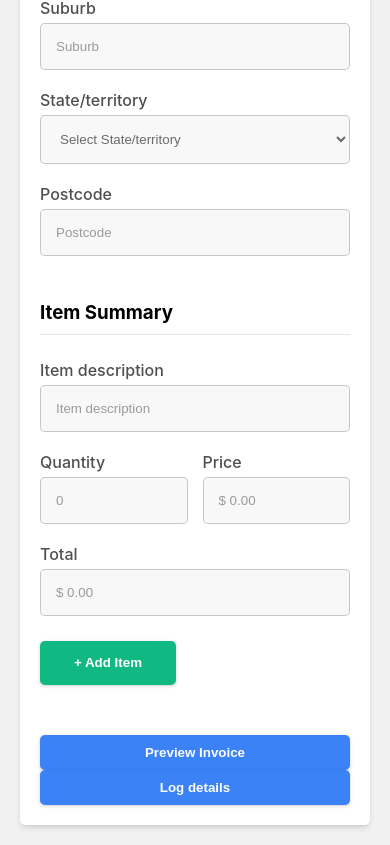
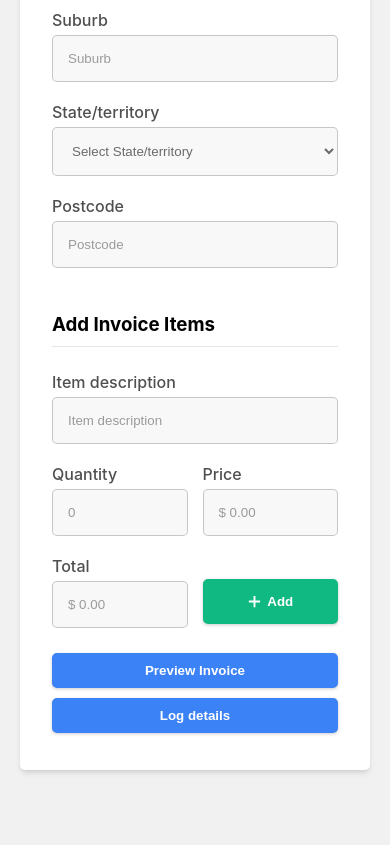
Before and after one commit to tom-odonovan/Invoice-Generator, a React (Create React App) app: page / in a window 390 px wide. Shown: the part 1505-2350 px from the top of the page. After the commit the page ends 2295 px from the top, so only its background shows below. Built offline with nearby package versions, Linux system fonts and the light colour scheme.

Commit message:
Edit form

```diff
--- a/src/components/AddInvoiceItems.js
+++ b/src/components/AddInvoiceItems.js
@@ -1,10 +1,14 @@
 import React from 'react'
 import ItemSummary from './ItemSummary'
 import '../css/AddInvoiceItem.css'
+import { GoPlus } from 'react-icons/go'
+import { useRef } from 'react'
 
 
 export default function AddInvoiceItems(props) {
     const { item, handleItem, itemList, handleItemList } = props
+
+    const inputRef = useRef(null)
 
     const handleSubmit = (e) => {
         e.preventDefault();
@@ -20,6 +24,9 @@ export default function AddInvoiceItems(props) {
 
         // Reset state of item
         handleItem({ description: '', quantity: '', price: '', total: '' });
+
+        // Set focus back to first input field
+        inputRef.current.focus()
     }
 
   return (
@@ -35,6 +42,7 @@ export default function AddInvoiceItems(props) {
                         placeholder='Item description'
                         value={item.description || ''}
                         onChange={handleItem}
+                        ref={inputRef}
                     ></input>
                 </div>
                 <div>
@@ -72,9 +80,14 @@ export default function AddInvoiceItems(props) {
 
                     ></input>
                 </div>
+                <div>
+                    <button type='submit' className='add-item-btn'>
+                        <GoPlus size={15} />Add
+                    </button>
+                </div>
             </div>
 
-            <button type='submit' className='add-item-btn'>+ Add Item</button>
+
 
         </form>
     </div>
--- a/src/components/Form.js
+++ b/src/components/Form.js
@@ -264,22 +264,21 @@ export default function Form(props) {
         </div>
       </div>
 
+      {itemList.length > 0 ? (
+        <div>
           <h3>Item Summary</h3>
-
-      {itemList.length > 0 ? (
-
           <table className='item-summary'>
             <thead>
               <tr>
-              <td>Description</td>
-              <td>Quantity</td>
-              <td>Price</td>
-              <td>Total</td>
-              <td></td>
+                <td className='col-1'>Description</td>
+                <td className='col-2'>Quantity</td>
+                <td className='col-3'>Price</td>
+                <td className='col-4'>Total</td>
+                <td className='col-5'></td>
               </tr>
             </thead>
 
-          {itemList.map(({description, quantity, price, total}, index) => (
+            {itemList.map(({ description, quantity, price, total }, index) => (
               <tbody key={index}>
                 <tr>
                   <td>{description}</td>
@@ -287,22 +286,24 @@ export default function Form(props) {
                   <td>{price}</td>
                   <td>{total}</td>
 
-                <div>
-                  <button className='edit-btn' onClick={handleEdit}>
+
+                  <td className='btn-container'>
+                    <button className='edit-btn' onClick={() => handleEdit(index)}>
                       <FaRegEdit size={20} />
                     </button>
                     <button className='delete-btn' onClick={() => handleDelete(index)}>
                       <RiDeleteBin5Line size={20} />
                     </button>
-                </div>
-
+                  </td>
                 </tr>
               </tbody>
             ))}
           </table>
+        </div>
 
       ) : null }
 
+      <h3>Add Invoice Items</h3>
       <AddInvoiceItems
         item={item}
         handleItem={handleItem}
--- a/src/css/AddInvoiceItem.css
+++ b/src/css/AddInvoiceItem.css
@@ -1,6 +1,8 @@
 .item-details {
     display: flex;
     gap: 0 15px;
+    /* width: 90%; */
+    justify-content: center;
 }
 
 @media only screen and (max-width: 645px){
@@ -18,6 +20,7 @@
     display: flex;
     flex-direction: column;
     flex-grow: 1;
+    justify-content: center;
 }
 
 .item-details div:not(:first-of-type) {
@@ -25,9 +28,11 @@
 }
 
 .add-item-btn {
-    margin-top: 5px;
-    padding: 0.8rem 2rem;
-    margin-bottom: 50px;
+    display: flex;
+    align-items: center;
+    justify-content: center;
+    gap: 5px;
+    padding: 0.8rem;
     background-color: #10b981;
     border: 2px solid #10b981;
 }
--- a/src/css/App.css
+++ b/src/css/App.css
@@ -4,7 +4,7 @@ body {
 
 main {
     margin: 1.25rem;
-    padding: 1.25rem;
+    padding: 3rem;
     background-color: white;
     border-radius: 5px;
     box-shadow: 0 4px 6px -1px rgb(0 0 0 / 0.1), 0 2px 4px -2px rgb(0 0 0 / 0.1);
@@ -13,6 +13,7 @@ main {
 button {
     color: white;
     font-weight: bold;
+    margin: 5px 0;
     padding: 0.5rem 2rem;
     border-radius: 5px;
     box-shadow: 0 1px 2px 0 rgba(0, 0, 0, 0.05), 0 1px 3px 1px rgba(0, 0, 0, 0.1);
@@ -48,3 +49,14 @@ select::placeholder,
 textarea::placeholder {
     color: #9b9b9b;
 }
+
+@media only screen and (max-width: 650px) {
+    main {
+        padding: 0.5rem;
+    }
+}
+@media only screen and (max-width: 750px) {
+    main {
+        padding: 2rem;
+    }
+}
--- a/src/css/Form.css
+++ b/src/css/Form.css
@@ -54,10 +54,12 @@
     margin: 0 5px;
 } */
 
-.item-summary div {
+.item-summary .btn-container {
     display: flex;
-    justify-content: center;
+    justify-content: flex-end;
     gap: 5px;
+    padding-left: 0;
+    padding-right: 0;
 }
 
 .delete-btn,
--- a/src/css/ItemSummary.css
+++ b/src/css/ItemSummary.css
@@ -1,18 +1,51 @@
 .item-summary {
     width: 100%;
-    margin: 50px 0;
+    margin: 0;
     border-spacing: 0;
+    table-layout: fixed;
 
 }
+
+.item-summary td {
+    padding: 0.5rem;
+}
+
 .item-summary thead tr {
     background-color: #f5f5f5;
     font-weight: 600;
 }
-.item-summary td {
-    padding: 0.5rem;
 
+.item-summary tbody td {
+    padding: 0 0.5rem;
 }
 
-.item-summary td:first-child {
-    width: 50%;
+.item-summary .col-1 {
+    width: 100%;
+    padding-right: 0;
+    padding-left: 0;
 }
+
+.col-2,
+.col-3,
+.col-4 {
+    width: 100px;
+}
+
+.item-summary .col-5 {
+    width: 65px;
+}
+
+@media only screen and (max-width: 850px){
+    .col-2,
+    .col-3,
+    .col-4 {
+        width: 80px;
+    }
+}
+@media only screen and (max-width: 680px){
+    .col-2,
+    .col-3,
+    .col-4 {
+        width: 60px;
+    }
+}
```
Also changed, not shown: src/App.js (line endings or trailing spaces), 1 other file (tests, documents, lock files or other folders). Lines whose indentation alone changed are shown as unchanged.
